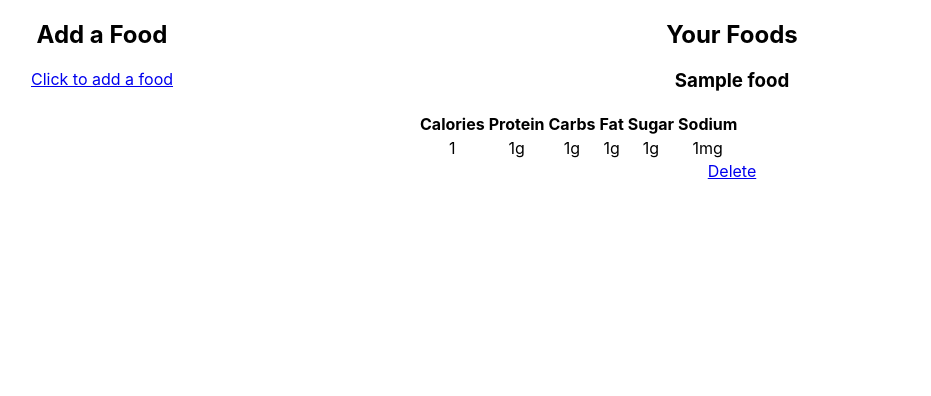
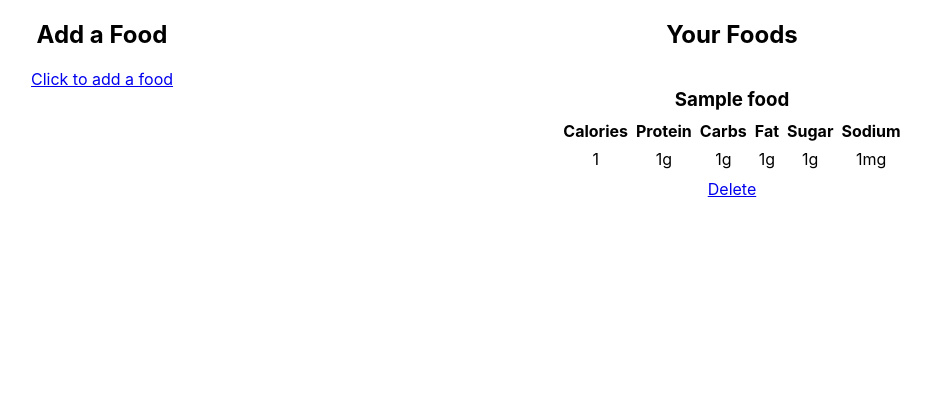
Before and after one commit to JImmyJImmy0/thehustle, a Django app: page /food/ in a window 1280 px wide. Shown: the part 82-478 px from the top of the page, without its empty margins (223-1154 px from the left). Run offline with Django 3.2, Linux system fonts and the light colour scheme; a user stored in the database is signed in; tables that the repository leaves empty hold one stand-in row (values such as "Sample post").

Commit message:
base styling for foods index

```diff
--- a/main_app/static/css/food-index.css
+++ b/main_app/static/css/food-index.css
@@ -1,6 +1,10 @@
 main {
     display: flex;
     flex-direction: row;
+}
+
+h3 {
+    margin-bottom: 5px;
 }
 
 .food-form {
@@ -19,3 +23,17 @@ main {
 .food-container {
     text-align: center;
 }
+
+.test {
+    display: flex;
+    flex-direction: column;
+    align-items: center;
+}
+
+th, td {
+    padding: 3px;
+}
+
+.delete-btn {
+    margin-top: 5px;
+}
--- a/main_app/templates/foods/index.html
+++ b/main_app/templates/foods/index.html
@@ -22,8 +22,9 @@
         <h1>Your Foods</h1>
         <div class='foods-list'>
             {% for food in foods %}
+                <div class='test'>
                     <h3>{{ food.name }}</h3>
-                <table>
+                    <table class='food-table'>
                         <thead>
                             <tr>
                                 <th>Calories</th>
@@ -46,6 +47,7 @@
                         </tbody>
                     </table>
                     <a href="{% url 'foods_delete' food.id %}" class='delete-btn'>Delete</a>
+                </div>
             {% endfor %}
         </div>
     </div>
```
Lines whose indentation alone changed are shown as unchanged.
